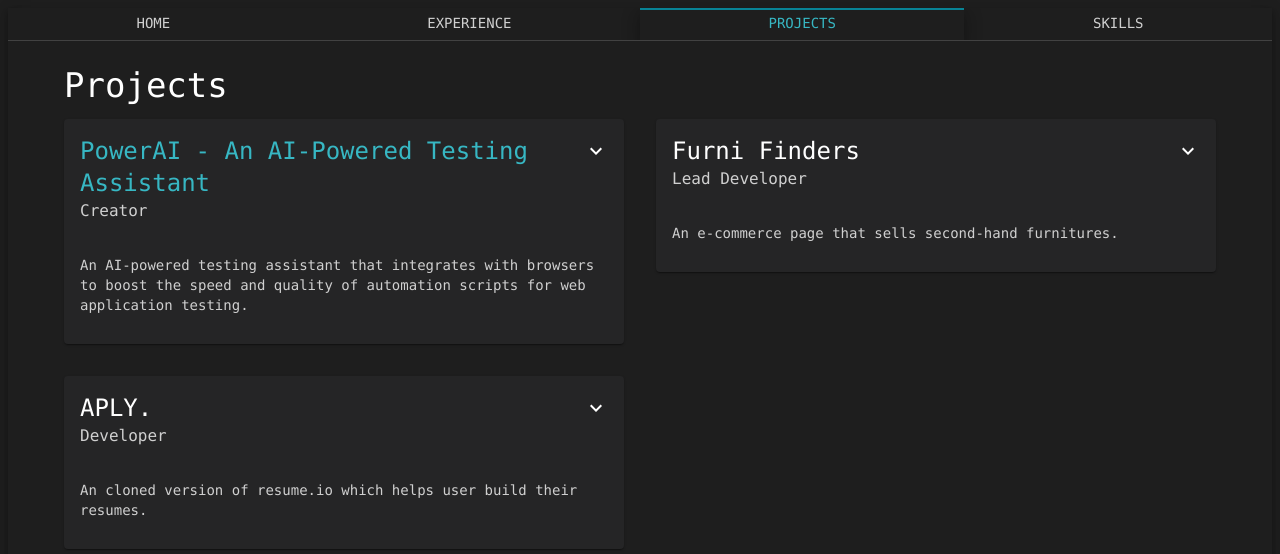
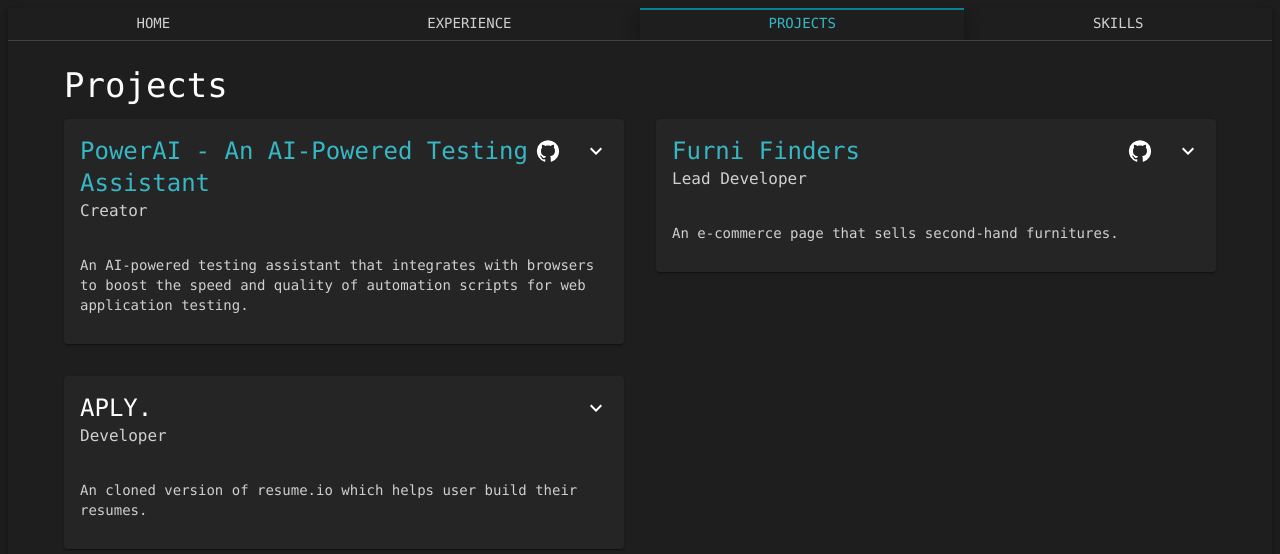
Before and after one commit to DuyTek/portfolio-vitejs, a React (Vite) app: page /projects in a window 1280 px wide. Shown: the top 554 px of the page. Built offline with nearby package versions, Linux system fonts and the light colour scheme.

Commit message:
Add github link

```diff
--- a/src/pages/projects/Projects.tsx
+++ b/src/pages/projects/Projects.tsx
@@ -12,7 +12,10 @@ import {
 	Collapse,
 	useTheme,
 } from '@mui/material';
-import { ExpandMore as ExpandMoreIcon } from '@mui/icons-material';
+import {
+	ExpandMore as ExpandMoreIcon,
+	GitHub as GitHubIcon,
+} from '@mui/icons-material';
 import { useState } from 'react';
 import SEO from '../../components/SEO';
 
@@ -64,6 +67,7 @@ const projects = [
 			'Planning and scheduling sprints in an Agile approach',
 		],
 		achievements: 'Learn Java web token mechanisms and develop APIs.',
+		sourceLink: 'https://github.com/DuyTek/FurniFinders',
 	},
 	{
 		title: 'APLY.',
@@ -98,6 +102,16 @@ function ProjectCard({ project }: ProjectCardProps) {
 		setExpanded(!expanded);
 	};
 
+	const handleGitHubClick = () => {
+		if (project.sourceLink) {
+			window.open(
+				project.sourceLink,
+				project.sourceLink,
+				'noopener,noreferrer'
+			);
+		}
+	};
+
 	return (
 		<Card>
 			<CardHeader
@@ -117,6 +131,19 @@ function ProjectCard({ project }: ProjectCardProps) {
 				}
 				subheader={project.role}
 				action={
+					<Box sx={{ display: 'flex', alignItems: 'center' }}>
+						{project.sourceLink && (
+							<IconButton
+								onClick={handleGitHubClick}
+								aria-label="view source code"
+								sx={{
+									color: 'white',
+									mr: 1,
+								}}
+							>
+								<GitHubIcon />
+							</IconButton>
+						)}
 						<IconButton
 							onClick={handleExpandClick}
 							aria-expanded={expanded}
@@ -131,6 +158,7 @@ function ProjectCard({ project }: ProjectCardProps) {
 						>
 							<ExpandMoreIcon />
 						</IconButton>
+					</Box>
 				}
 			/>
 			<CardContent>
```
Lines whose indentation alone changed are shown as unchanged.
